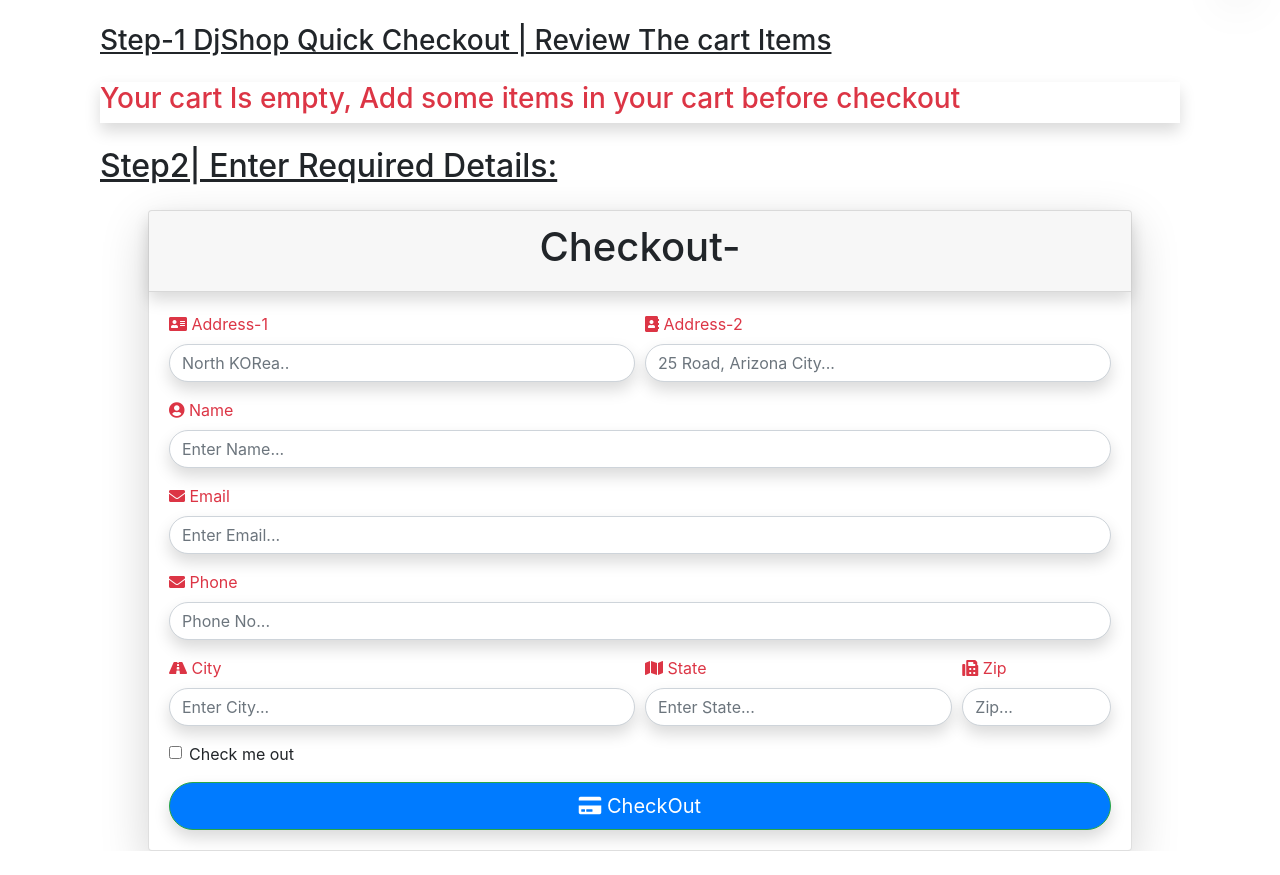
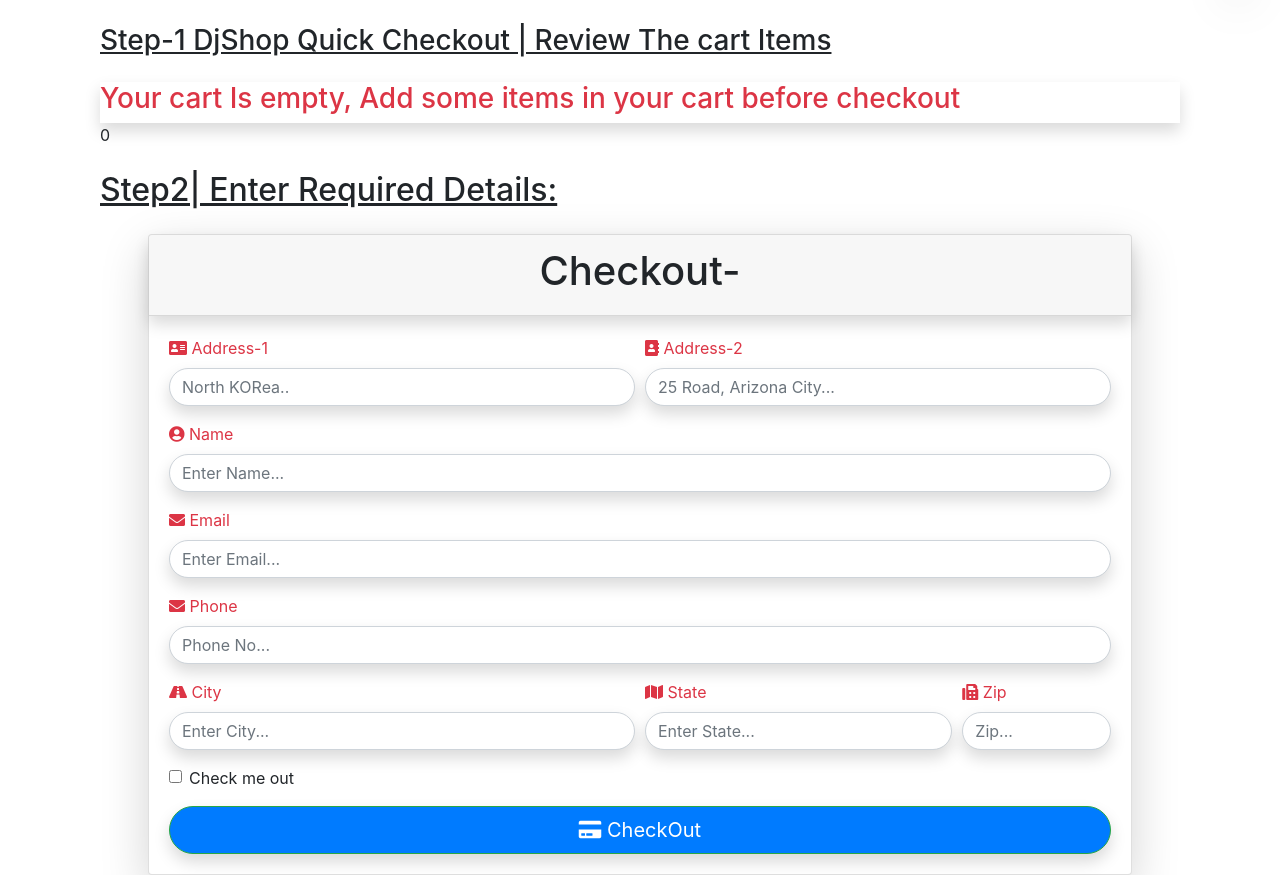
Before and after one commit to Sidhartha-dev/Djshop--Eccomerce-site-Django-, a Django app: page /shop/checkout/ in a window 1280 px wide. Shown: the part 56-931 px from the top of the page. Before the commit the page ends 907 px from the top, so only its background shows below. Run offline with Django 3.2, Linux system fonts and the light colour scheme; some libraries are stand-ins or nearby versions; some web fonts are replaced.

Commit message:
price multiply with qty

```diff
--- a/shop/static/js/index.js
+++ b/shop/static/js/index.js
@@ -18,7 +18,8 @@
   } else {
     qty = 1;
     name = document.getElementById("name" + idstr).innerHTML;
-    cart[idstr] = [qty, name];
+    price = document.getElementById("price" + idstr).innerHTML;
+    cart[idstr] = [qty, name, parseInt(price)];
   }
   updateCart(cart);
   //console.log(cart);
@@ -36,7 +37,7 @@
     popStr = popStr + "<b>" + i + "</b>";
     popStr =
       popStr +
-      document.getElementById("name" + item).innerHTML.slice(0, 18) +
+      document.getElementById("name" + item).innerHTML.slice(0, 18)
       "...Qty:" +
       cart[item][0] +
       "<br>";
--- a/shop/templates/shop/checkout.html
+++ b/shop/templates/shop/checkout.html
@@ -11,6 +11,7 @@
     <div class="my-4">
       <ul class="list-group shadow" id="items">
       </ul>
+      <span id="totalPrice"></span>
     </div>
   </div>
   <div class="col">
@@ -160,6 +161,7 @@
   }
   console.log(cart);
   var sum = 0;
+  var totalPrice = 0;
   if ($.isEmptyObject(cart)){
     //if object is empty
     mystr = '<h3 class="text-danger">Your cart Is empty, Add some items in your cart before checkout</h3>'
@@ -168,7 +170,9 @@
    for(item in cart){
      let name = cart[item][1];
      let qty = cart[item][0];
+     let itemPrice = cart[item][2];
      sum = sum + qty;
+     totalPrice = totalPrice + qty* itemPrice
      mystr = `<li class="list-group-item d-flex justify-content-between align-items-center">
        ${name}
           <span class="badge badge-success badge-pill">${qty}</span>
@@ -179,6 +183,7 @@
   }
 
   document.getElementById('cart').innerHTML = sum;
+  document.getElementById('totalPrice').innerHTML = totalPrice;
   $('#itemsJson').val(JSON.stringify(cart));
   {% if thank %}
   alert('Thanks for ordering. Your order ID: {{id}}. Use it to track your Order by Tracker');
--- a/shop/templates/shop/index.html
+++ b/shop/templates/shop/index.html
@@ -41,7 +41,7 @@
             <img src='/media/{{i.image}}' class="card-img-top" alt="...">
             <div class="card-body">
               <h5 class="card-title" id="namepr{{i.id}}">{{i.product_name}}</h5>
-              <h6 class="btn btn-warning rounded-pill" id="pricepr{{i.id}}">{{i.price}} Rs</h6>
+              <h6 class="btn btn-warning rounded-pill"><span id="pricepr{{i.id}}">{{i.price}}</span> Rs</h6>
               <h6 class="card-text">{{i.desc|slice:'0:54'}}...</h6>
               <span id="divpr{{i.id}}" class="divpr">
               <button id="pr{{i.id}}" class="btn-success rounded-pill cart"><i class="fa fa-shopping-cart text-warning"></i>Add To Cart</button>
```
